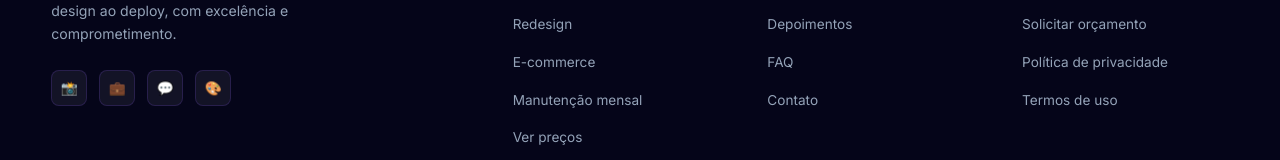
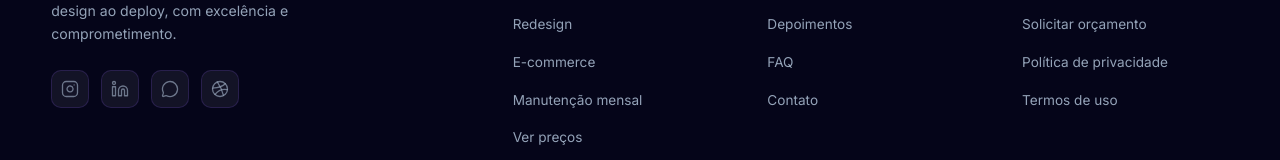
Before and after one commit to Guilhermemlima/Koda-Forge, a Next.js app: page / in a window 1280 px wide. Shown: the part 3835-3995 px from the top of the page. Built offline with nearby package versions, Linux system fonts and the light colour scheme.

Commit message:
Adiciona Instagram e substitui emojis por icones SVG profissionais (lucide-react)
Co-Authored-By: Claude Sonnet 4.6 <noreply@anthropic.com>

```diff
--- a/package.json
+++ b/package.json
@@ -9,6 +9,7 @@
     "lint": "next lint"
   },
   "dependencies": {
+    "lucide-react": "^1.17.0",
     "next": "^15.0.0",
     "react": "^19.0.0",
     "react-dom": "^19.0.0",
--- a/src/app/globals.css
+++ b/src/app/globals.css
@@ -734,13 +734,18 @@ footer {
 .footer-brand p { color: var(--muted); font-size: .88rem; margin-top: 1rem; max-width: 280px; line-height: 1.7; }
 .footer-social { display: flex; gap: .75rem; margin-top: 1.5rem; }
 .soc-btn {
-  width: 36px; height: 36px; border-radius: 8px;
+  width: 38px; height: 38px; border-radius: 10px;
   background: rgba(255,255,255,.06); border: 1px solid var(--border);
   display: flex; align-items: center; justify-content: center;
-  font-size: .85rem; text-decoration: none;
-  transition: background var(--trans), border-color var(--trans);
+  text-decoration: none; color: rgba(148,163,184,.7);
+  transition: background var(--trans), border-color var(--trans), color var(--trans), transform var(--trans);
 }
-.soc-btn:hover { background: rgba(168,85,247,.2); border-color: rgba(168,85,247,.4); }
+.soc-btn:hover {
+  background: rgba(168,85,247,.2);
+  border-color: rgba(168,85,247,.5);
+  color: rgba(168,85,247,1);
+  transform: translateY(-2px);
+}
 .footer-col h5 {
   font-family: var(--font-space), 'Space Grotesk', sans-serif;
   font-size: .88rem; font-weight: 700; color: var(--white); margin-bottom: 1.2rem;
--- a/src/components/Footer.tsx
+++ b/src/components/Footer.tsx
@@ -1,4 +1,5 @@
 import Link from 'next/link'
+import { Instagram, Linkedin, MessageCircle, Dribbble } from 'lucide-react'
 
 const LINKS = {
   Serviços: [
@@ -38,8 +39,18 @@ export default function Footer() {
               com excelência e comprometimento.
             </p>
             <div className="footer-social">
-              <a href="#" className="soc-btn" title="Instagram">📸</a>
-              <a href="#" className="soc-btn" title="LinkedIn">💼</a>
+              <a
+                href="https://www.instagram.com/kodaforge/"
+                className="soc-btn"
+                title="Instagram"
+                target="_blank"
+                rel="noopener noreferrer"
+              >
+                <Instagram size={18} strokeWidth={1.75} />
+              </a>
+              <a href="#" className="soc-btn" title="LinkedIn">
+                <Linkedin size={18} strokeWidth={1.75} />
+              </a>
               <a
                 href="https://wa.me/5542991250274"
                 className="soc-btn"
@@ -47,9 +58,11 @@ export default function Footer() {
                 target="_blank"
                 rel="noopener noreferrer"
               >
-                💬
+                <MessageCircle size={18} strokeWidth={1.75} />
               </a>
-              <a href="#" className="soc-btn" title="Behance">🎨</a>
+              <a href="#" className="soc-btn" title="Behance">
+                <Dribbble size={18} strokeWidth={1.75} />
+              </a>
             </div>
           </div>
 
```
Also changed, not shown: 1 other file (tests, documents, lock files or other folders).
